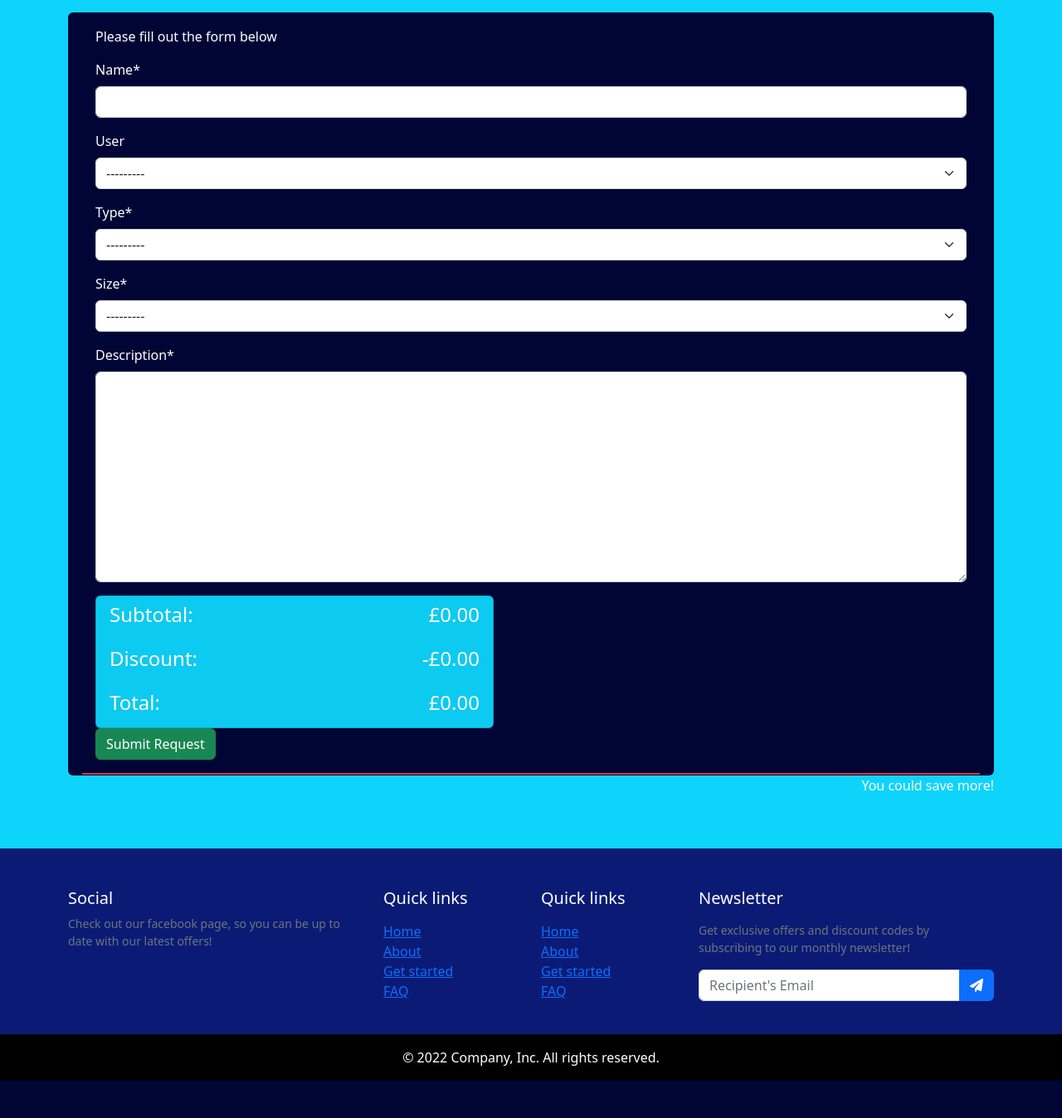
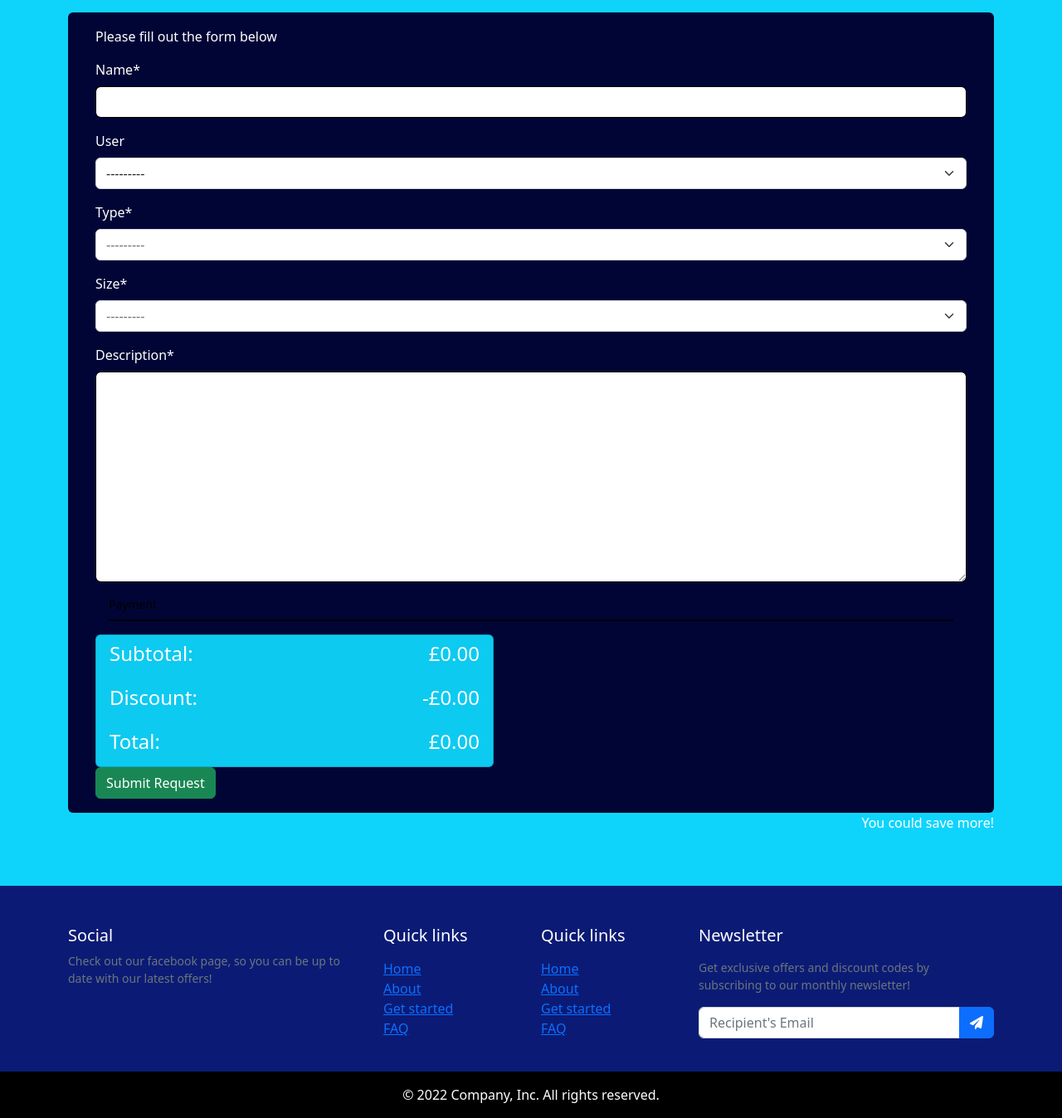
Before and after one commit to Awoyalejohn/GDS, a Django app: page /quotes/ in a window 1280 px wide. Shown: the part 270-1618 px from the top of the page at 83% size. Before the commit the page ends 1573 px from the top, so only its background shows below. Run offline with Django 4.2, Linux system fonts and the light colour scheme; some libraries are stand-ins or nearby versions.

Commit message:
set up stripe css and javascript files

```diff
--- /dev/null
+++ b/quotes/static/quotes/css/quote_request.css
@@ -0,0 +1,55 @@
+
+/*==========================*\
+ *Stripe*
+ //From Stripe documentation
+\*==========================*/
+
+.StripeElement,
+.stripe-style-input {
+  box-sizing: border-box;
+  height: 40px;
+  padding: 10px 12px;
+  border: 1px solid transparent;
+  border-radius: 4px;
+  background-color: white;
+  box-shadow: 0 1px 3px 0 #e6ebf1;
+  -webkit-transition: box-shadow 150ms ease;
+  transition: box-shadow 150ms ease;
+}
+
+.StripeElement--focus,
+.stripe-style-input:focus,
+.stripe-style-input:active {
+  box-shadow: 0 1px 3px 0 #cfd7df;
+}
+
+.StripeElement--webkit-autofill {
+  background-color: #fefde5 !important;
+}
+
+.stripe-style-input::placeholder {
+    color: #aab7c4;
+}
+
+.fieldset-label {
+    position: relative;
+    right: .5rem;
+}
+
+#payment-form .form-control,
+#card-element {
+    color: #000;
+    border: 1px solid #000;
+}
+
+/* default colour for selected country */
+select,
+select option {
+  color: #000;
+}
+
+/* default colour when no country is selected */
+select:invalid,
+select option[value=""] {
+  color: #6c757d !important;
+}
--- a/quotes/static/quotes/js/quote_request.js
+++ b/quotes/static/quotes/js/quote_request.js
@@ -6,7 +6,6 @@
 let discountPercent = 10
 let discountElement = document.querySelector('#discount');
 let totalElement = document.querySelector('#total');
-
 
 // checks the type select box is selceted and changes the price shown on the card total box
 // on the quote request page
--- /dev/null
+++ b/quotes/static/quotes/js/stripe_elements.js
@@ -0,0 +1,91 @@
+/*
+    Core logic/payment flow for this comes from here:
+    https://stripe.com/docs/payments/accept-a-payment
+    CSS from here:
+    https://stripe.com/docs/stripe-js
+*/
+
+let stripePublicKey = document.querySelector("#id_stripe_public_key").innerText.slice(1, -1);
+let clientSecret = document.querySelector("#id_client_secret").innerText.slice(1, -1);
+let stripe = Stripe(stripePublicKey);
+let elements = stripe.elements();
+let style = {
+  base: {
+    color: '#32325d',
+    fontFamily: '"Helvetica Neue", Helvetica, sans-serif',
+    fontSmoothing: 'antialiased',
+    fontSize: '16px',
+    '::placeholder': {
+      color: '#aab7c4'
+    }
+  },
+  invalid: {
+    color: '#fa755a',
+    iconColor: '#fa755a'
+  }
+};
+let card = elements.create('card', { style: style });
+card.mount('#card-element');
+
+// Handle realtime validation errors on the card element
+card.addEventListener('change', (event) => {
+  let errorDiv = document.querySelector('#card-errors');
+  if (event.error) {
+    let html = `
+      <span class="icon" role="alert">
+        <i class="fas fa-times"></i>
+      </span>
+      <span>${event.error.message}</span
+    `;
+    errorDiv.innerHTML = html;
+  } else{
+    errorDiv.textContent = '';
+  }
+});
+
+
+
+
+
+
+
+
+
+
+
+
+
+// Handle form submit
+const form = document.querySelector('#payment-form');
+
+form.addEventListener('submit', (event) => {
+  // Prevents form from submitting
+  event.preventDefault();
+  //disables card element
+  card.disabled = true;
+  document.querySelector('#submit-button').disabled = true;
+
+      stripe.confirmCardPayment(clientSecret, {
+        payment_method: {
+          card: card,
+        }
+      }).then(function (result) {
+        if (result.error) {
+          let errorDiv = document.querySelector('#card-errors');
+          let html = `
+      <span class="icon" role="alert">
+        <i class="fas fa-times"></i>
+      </span>
+      <span>${result.error.message}</span
+    `;
+          errorDiv.innerHTML = html;
+          card.disabled = false;
+          document.querySelector('#submit-button').disabled = false;
+        } else {
+          if (result.paymentIntent.status === 'succeeded') {
+            form.submit();
+          }
+        }
+      })
+
+});
--- a/quotes/templates/quotes/quote_request.html
+++ b/quotes/templates/quotes/quote_request.html
@@ -1,5 +1,9 @@
 {% extends "base.html" %}
 {% load static %}
+
+{% block extra_css %}
+    <link rel="stylesheet" href="{% static 'quotes/css/quote_request.css' %}">
+{% endblock %}
 
 {% block content %}
 <main class="special-bg">
@@ -15,12 +19,25 @@
       <div class="card main-bg px-3">
         <div class="card-body">
           <p class="text-white">Please fill out the form below</p>
-        <form action="" method="POST" id="" class="text-white">
+        <form action="" method="POST" id="payment-form" class="text-white">
           {% csrf_token %}
 
             {{ form | crispy }}
 
+            <fieldset class="px-3">
+              <legend class="fieldset-label small text-black px-2 w-auto">Payment</legend>
+              <!-- A Stripe card element will go here -->
+              <div class="mb-3" id="card-element"></div>
 
+              <!-- Used to display form errors -->
+              <div class="mb-3 text-danger" id="card-errors" role="alert"></div>
+              <!-- Pass the client secret to the view to get the payment intent id -->
+              <!-- <input type="hidden" value="{{ client_secret }}" name="client_secret"> -->
+            </fieldset>
+
+
+
+             <!-- Card order total box -->
             <div class="card total-box bg-info">
               <div class="card-body d-flex justify-content-between py-1 h4">
                 <p class="my-1">Subtotal:</p>
@@ -34,18 +51,12 @@
                 <p class="my-1">Total:</p>
                 <p id="total" class="my-1">£0.00</p>
               </div>
-            </div>
+            </div><!-- end/ Card order total box -->
+
           <button type="submit" class="btn btn-success">Submit Request</button>
 
         </form>
         </div>
-
-
-         <!-- Card order total box -->
-      <div class="total-wrapper d-flex justify-content-center justify-content-md-end border border-danger">
-
-      </div>
-
 
       </div><!-- end/ Bootstap card -->
 
@@ -74,5 +85,8 @@
 
 {% block postloadjs %}
     {{ block.super }}
+    {{ stripe_public_key|json_script:"id_stripe_public_key" }}
+    {{ client_secret|json_script:"id_client_secret" }}
     <script src="{% static 'quotes/js/quote_request.js' %}"></script>
+    <script src="{% static 'quotes/js/stripe_elements.js' %}"></script>
 {% endblock %}
--- a/quotes/views.py
+++ b/quotes/views.py
@@ -4,18 +4,32 @@ from django.contrib import messages
 from django.conf import settings
 from .forms import QuoteRequestForm
 from math import ceil
+
+from django.http import JsonResponse
+
+import stripe
 # Create your views here.
 class QuoteRequestView(View):
     """ A view to request and purchase a specific graphic design """
     def get(self, request):
+        stripe_public_key = settings.STRIPE_PUBLIC_KEY
+        stripe_secret_key = settings.STRIPE_SECRET_KEY
+        stripe.api_key = stripe_secret_key
         form = QuoteRequestForm()
+
         template = 'quotes/quote_request.html'
-        context = {'form': form}
+        context = {
+            'form': form,
+            'stripe_public_key': stripe_public_key,
+            'stripe_secret_key': stripe_secret_key,
+
+        }
 
 
         return render(request, template, context)
 
     def post(self, request):
+
         print(request.POST)
         type_cost = None
         size_cost = None
@@ -59,8 +73,21 @@ class QuoteRequestView(View):
         print(discount)
         print(total)
 
+        stripe_total = round(total * 100)
+
+
+
+        intent = stripe.PaymentIntent.create(
+            amount=stripe_total,
+            currency=settings.STRIPE_CURRENCY,
+            payment_method_types=['card'],
+        )
+
+        print(intent)
+
+
         form = QuoteRequestForm(request.POST)
         if form.is_valid():
             form.save()
             messages.success(request, 'Thank you for your request')
-            return redirect(reverse('quote_request'))
+            return JsonResponse({'clientSecret': intent.client_secret}), redirect(reverse('quote_request'))
```
Lines whose indentation alone changed are shown as unchanged.
